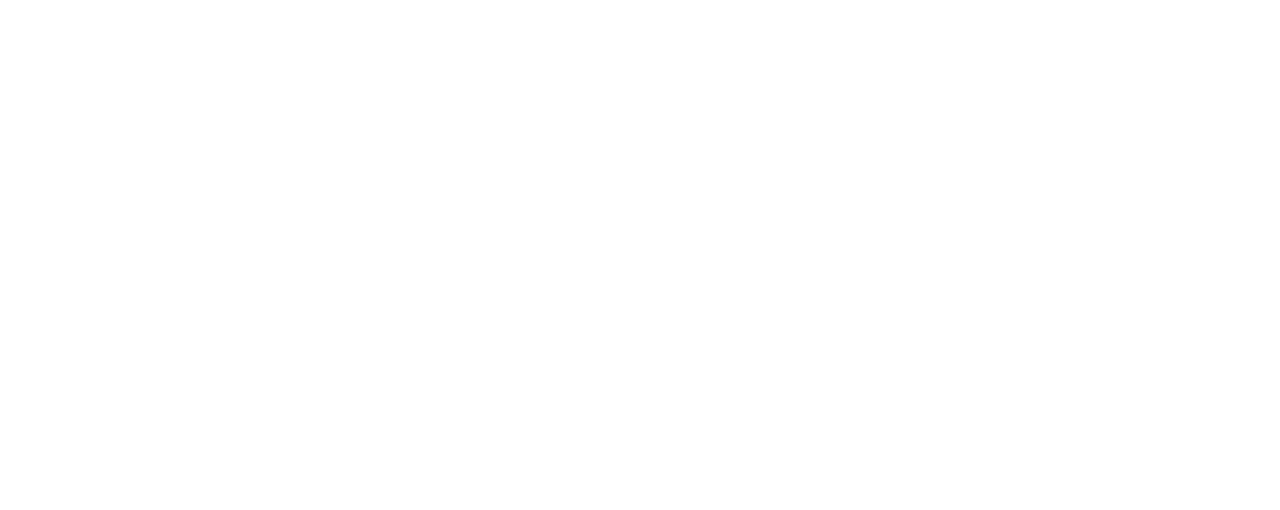
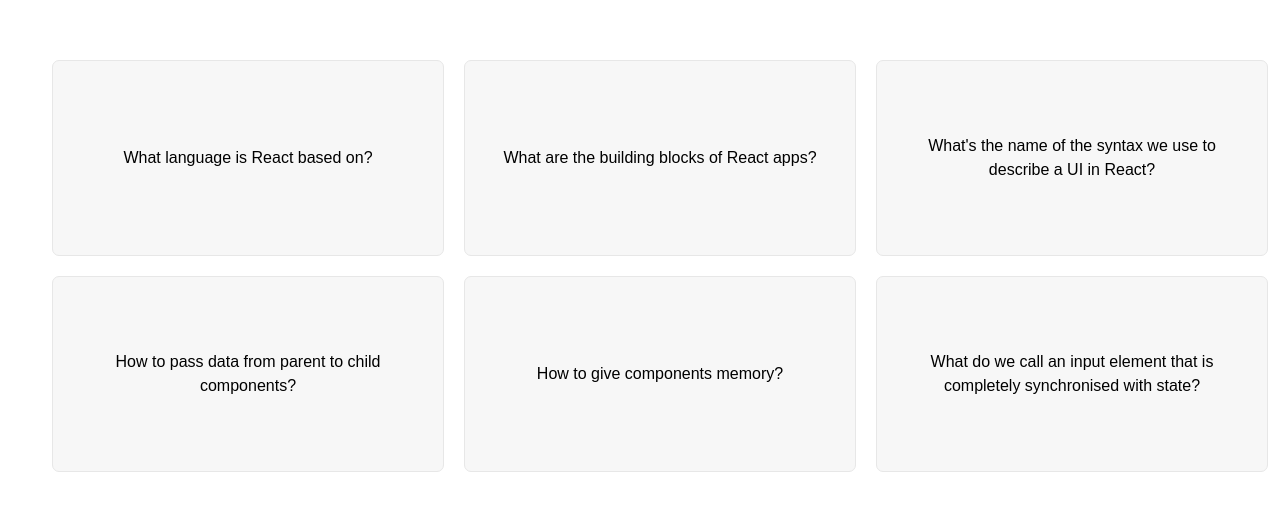
Before and after one commit to barorod/react-study, a React (Vite) app: page / in a window 1280 px wide. Shown: the part 134-644 px from the top of the page. Built offline with nearby package versions, Linux system fonts and the light colour scheme.

Commit message:
feat: Add flash cards

```diff
--- a/src/App.jsx
+++ b/src/App.jsx
@@ -1,7 +1,12 @@
 import './App.css';
+import FlashCards from './FlashCards';
 
 const App = () => {
-  return <></>;
+  return (
+    <>
+      <FlashCards />
+    </>
+  );
 };
 
 export default App;
--- /dev/null
+++ b/src/Card.jsx
@@ -0,0 +1,8 @@
+const Card = ({ q, handleClick, select }) => {
+  return (
+    <div onClick={handleClick} className={q.id === select ? 'selected' : ''}>
+      <p>{q.id === select ? q.answer : q.question}</p>
+    </div>
+  );
+};
+export default Card;
--- /dev/null
+++ b/src/FlashCards.css
@@ -0,0 +1,35 @@
+* {
+  box-sizing: border-box;
+}
+
+body {
+  font-family: sans-serif;
+  padding: 20px;
+}
+
+.flashcards {
+  display: grid;
+  grid-template-columns: 1fr 1fr 1fr;
+  gap: 20px;
+}
+
+.flashcards div {
+  border: 1px solid #e7e7e7;
+  background-color: #f7f7f7;
+  border-radius: 7px;
+  aspect-ratio: 2 / 1;
+  display: flex;
+  align-items: center;
+  justify-content: center;
+  text-align: center;
+  padding: 20px;
+  cursor: pointer;
+  color: black;
+}
+
+div.selected {
+  border: 1px solid #e03131;
+  background-color: #e03131;
+  color: #fff;
+  font-weight: bold;
+}
--- /dev/null
+++ b/src/FlashCards.jsx
@@ -0,0 +1,57 @@
+import { useState } from 'react';
+import Card from './Card';
+import './FlashCards.css';
+
+const questions = [
+  {
+    id: 3457,
+    question: 'What language is React based on?',
+    answer: 'JavaScript',
+  },
+  {
+    id: 7336,
+    question: 'What are the building blocks of React apps?',
+    answer: 'Components',
+  },
+  {
+    id: 8832,
+    question: "What's the name of the syntax we use to describe a UI in React?",
+    answer: 'JSX',
+  },
+  {
+    id: 1297,
+    question: 'How to pass data from parent to child components?',
+    answer: 'Props',
+  },
+  {
+    id: 9103,
+    question: 'How to give components memory?',
+    answer: 'useState hook',
+  },
+  {
+    id: 2002,
+    question:
+      'What do we call an input element that is completely synchronised with state?',
+    answer: 'Controlled element',
+  },
+];
+
+const FlashCards = () => {
+  const [select, setSelect] = useState(null);
+
+  const handleClick = (id) => setSelect(id !== select ? id : null);
+
+  return (
+    <div className='flashcards'>
+      {questions.map((q) => (
+        <Card
+          q={q}
+          key={q.id}
+          select={select}
+          handleClick={() => handleClick(q.id)}
+        />
+      ))}
+    </div>
+  );
+};
+export default FlashCards;
```
